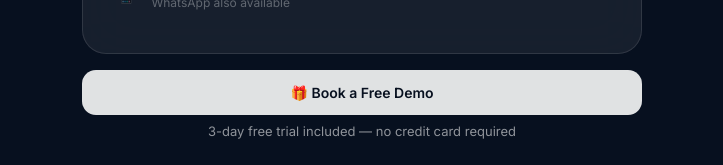
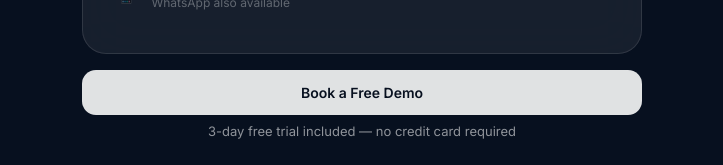
Before and after one commit to tharvin03/KITALK, a React (Vite) app: page / in a window 1280 px wide. Shown: the part 3862-4027 px from the top of the page, without its empty margins (278-1001 px from the left). Built offline with nearby package versions, Linux system fonts and the light colour scheme.

Commit message:
Remove gift emoji from contact CTA

```diff
--- a/src/sections/ContactSection.jsx
+++ b/src/sections/ContactSection.jsx
@@ -41,7 +41,7 @@ export default function ContactSection({ onDemo }) {
 
         <div style={{ display: 'flex', flexDirection: 'column', alignItems: 'center', gap: 8 }}>
           <button className="btn btn-solid" onClick={onDemo} style={{ width: '100%', justifyContent: 'center', padding: '14px 24px', borderRadius: 14 }}>
-            🎁 Book a Free Demo
+            Book a Free Demo
           </button>
           <span style={{ fontSize: 13, color: 'var(--text-2)' }}>
             3-day free trial included — no credit card required
```
